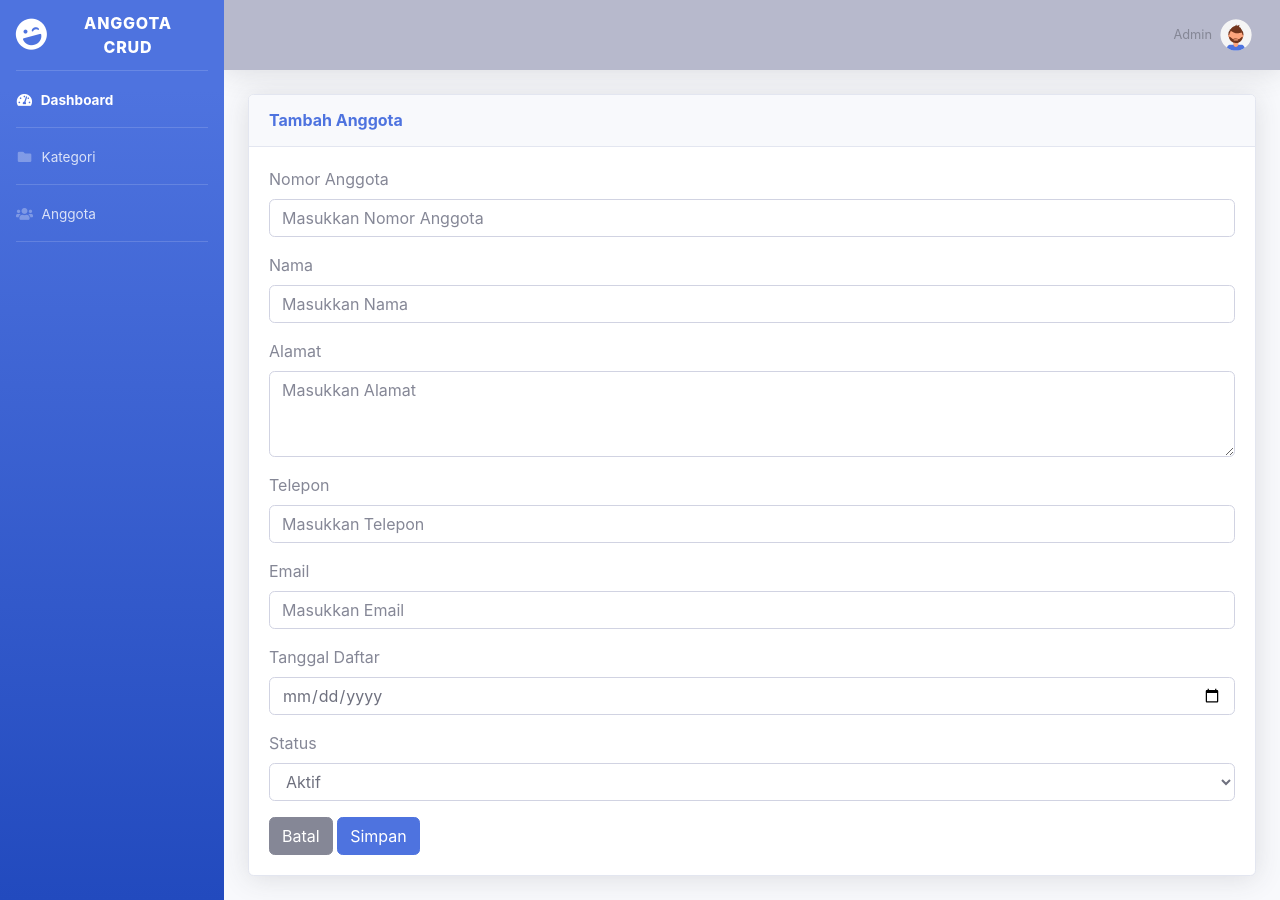
After one commit to sofiatun-24/CI_SOFI241, a CodeIgniter app: page /database/anggota/tambah in a window 1280 px wide. The commit adds this page. Run offline with CodeIgniter, Linux system fonts and the light colour scheme; some libraries are stand-ins or nearby versions.

Commit message:
uts anggota crud

```diff
--- /dev/null
+++ b/application/controllers/anggota.php
@@ -0,0 +1,114 @@
+<?php
+defined('BASEPATH') OR exit('No direct script access allowed');
+
+class Anggota extends CI_Controller {
+
+    public function __construct()
+    {
+        parent::__construct();
+        $this->load->model('Anggota_model');
+    }
+
+    public function index()
+    {
+        $data['anggota'] = $this->Anggota_model->get_all();
+        $this->load->view('templates/header');
+        $this->load->view('templates/sidebar');
+        $this->load->view('templates/topbar');
+        $this->load->view('anggota/index', $data);
+        $this->load->view('templates/footer');
+    }
+
+    public function tambah()
+    {
+        $this->load->view('templates/header');
+        $this->load->view('templates/sidebar');
+        $this->load->view('templates/topbar');
+        $this->load->view('anggota/tambah');
+        $this->load->view('templates/footer');
+    }
+
+    public function simpan()
+    {
+        $this->load->library('form_validation');
+        $this->form_validation->set_rules('nomor_anggota', 'Nomor Anggota', 'required');
+        $this->form_validation->set_rules('nama', 'Nama', 'required');
+        $this->form_validation->set_rules('alamat', 'Alamat', 'required');
+        $this->form_validation->set_rules('telepon', 'Telepon', 'required');
+        $this->form_validation->set_rules('email', 'Email', 'required|valid_email');
+        $this->form_validation->set_rules('tanggal_daftar', 'Tanggal Daftar', 'required');
+
+        if ($this->form_validation->run() == FALSE) {
+            $this->load->view('templates/header');
+            $this->load->view('templates/sidebar');
+            $this->load->view('templates/topbar');
+            $this->load->view('anggota/tambah');
+            $this->load->view('templates/footer');
+        } else {
+$data = [
+    'nomor_anggota' => $this->input->post('nomor_anggota'),
+    'nama'          => $this->input->post('nama'),
+    'alamat'        => $this->input->post('alamat'),
+    'telepon'       => $this->input->post('telepon'),
+    'email'         => $this->input->post('email'),
+    'tanggal_daftar'=> $this->input->post('tanggal_daftar'),
+];
+
+            $this->Anggota_model->insert($data);
+            $this->session->set_flashdata('success', 'Data anggota berhasil ditambahkan');
+            redirect('anggota');
+        }
+    }
+
+    public function hapus($id)
+    {
+        $this->Anggota_model->delete($id);
+        $this->session->set_flashdata('success', 'Data berhasil dihapus');
+        redirect('anggota');
+    }
+
+    public function edit($id)
+    {
+        $data['anggota'] = $this->Anggota_model->get_by_id($id);
+        $this->load->view('templates/header');
+        $this->load->view('templates/sidebar');
+        $this->load->view('templates/topbar');
+        $this->load->view('anggota/edit', $data);
+        $this->load->view('templates/footer');
+    }
+
+    public function update($id)
+    {
+        $this->load->library('form_validation');
+        $this->form_validation->set_rules('nomor_anggota', 'Nomor Anggota', 'required');
+        $this->form_validation->set_rules('nama', 'Nama', 'required');
+        $this->form_validation->set_rules('alamat', 'Alamat', 'required');
+        $this->form_validation->set_rules('telepon', 'Telepon', 'required');
+        $this->form_validation->set_rules('email', 'Email', 'required|valid_email');
+        $this->form_validation->set_rules('tanggal_daftar', 'Tanggal Daftar', 'required');
+        $this->form_validation->set_rules('status', 'Status', 'required');
+
+        if ($this->form_validation->run() == FALSE) {
+            $data['anggota'] = $this->Anggota_model->get_by_id($id);
+            $this->load->view('templates/header');
+            $this->load->view('templates/sidebar');
+            $this->load->view('templates/topbar');
+            $this->load->view('anggota/edit', $data);
+            $this->load->view('templates/footer');
+        } else {
+            $data = [
+                'nomor_anggota' => $this->input->post('nomor_anggota'),
+                'nama'          => $this->input->post('nama'),
+                'alamat'        => $this->input->post('alamat'),
+                'telepon'       => $this->input->post('telepon'),
+                'email'         => $this->input->post('email'),
+                'tanggal_daftar'=> $this->input->post('tanggal_daftar'),
+                'status'        => $this->input->post('status'),
+            ];
+
+            $this->Anggota_model->update($id, $data);
+            $this->session->set_flashdata('success', 'Data berhasil diupdate');
+            redirect('anggota');
+        }
+    }
+}
--- /dev/null
+++ b/application/models/anggota_model.php
@@ -0,0 +1,33 @@
+<?php
+defined('BASEPATH') OR exit('No direct script access allowed');
+
+class Anggota_model extends CI_Model {
+
+    protected $table = 'anggota';
+    protected $pk    = 'nomor_anggota';
+
+    public function get_all()
+    {
+        return $this->db->get($this->table)->result();
+    }
+
+    public function get_by_id($id)
+    {
+        return $this->db->get_where($this->table, [$this->pk => $id])->row();
+    }
+
+    public function insert($data)
+    {
+        return $this->db->insert($this->table, $data);
+    }
+
+    public function update($id, $data)
+    {
+        return $this->db->update($this->table, $data, [$this->pk => $id]);
+    }
+
+    public function delete($id)
+    {
+        return $this->db->delete($this->table, [$this->pk => $id]);
+    }
+}
--- /dev/null
+++ b/application/views/anggota/tambah.php
@@ -0,0 +1,79 @@
+<div class="container-fluid">
+    <div class="card shadow mb-4">
+        <div class="card-header py-3">
+            <h6 class="m-0 font-weight-bold text-primary">Tambah Anggota</h6>
+        </div>
+        <div class="card-body">
+            <?php if (validation_errors()): ?>
+                <div class="alert alert-danger">
+                    <?= validation_errors() ?>
+                </div>
+            <?php endif; ?>
+
+            <form action="<?= base_url('anggota/simpan') ?>" method="post">
+                <div class="form-group">
+                    <label>Nomor Anggota</label>
+                    <input type="text" name="nomor_anggota"
+                           class="form-control <?= form_error('nomor_anggota') ? 'is-invalid' : '' ?>"
+                           value="<?= set_value('nomor_anggota') ?>"
+                           placeholder="Masukkan Nomor Anggota">
+                    <div class="invalid-feedback"><?= form_error('nomor_anggota') ?></div>
+                </div>
+
+                <div class="form-group">
+                    <label>Nama</label>
+                    <input type="text" name="nama"
+                           class="form-control <?= form_error('nama') ? 'is-invalid' : '' ?>"
+                           value="<?= set_value('nama') ?>"
+                           placeholder="Masukkan Nama">
+                    <div class="invalid-feedback"><?= form_error('nama') ?></div>
+                </div>
+
+                <div class="form-group">
+                    <label>Alamat</label>
+                    <textarea name="alamat" rows="3"
+                              class="form-control <?= form_error('alamat') ? 'is-invalid' : '' ?>"
+                              placeholder="Masukkan Alamat"><?= set_value('alamat') ?></textarea>
+                    <div class="invalid-feedback"><?= form_error('alamat') ?></div>
+                </div>
+
+                <div class="form-group">
+                    <label>Telepon</label>
+                    <input type="text" name="telepon"
+                           class="form-control <?= form_error('telepon') ? 'is-invalid' : '' ?>"
+                           value="<?= set_value('telepon') ?>"
+                           placeholder="Masukkan Telepon">
+                    <div class="invalid-feedback"><?= form_error('telepon') ?></div>
+                </div>
+
+                <div class="form-group">
+                    <label>Email</label>
+                    <input type="email" name="email"
+                           class="form-control <?= form_error('email') ? 'is-invalid' : '' ?>"
+                           value="<?= set_value('email') ?>"
+                           placeholder="Masukkan Email">
+                    <div class="invalid-feedback"><?= form_error('email') ?></div>
+                </div>
+
+                <div class="form-group">
+                    <label>Tanggal Daftar</label>
+                    <input type="date" name="tanggal_daftar"
+                           class="form-control <?= form_error('tanggal_daftar') ? 'is-invalid' : '' ?>"
+                           value="<?= set_value('tanggal_daftar') ?>">
+                    <div class="invalid-feedback"><?= form_error('tanggal_daftar') ?></div>
+                </div>
+
+                <div class="form-group">
+    <label>Status</label>
+    <select name="status" class="form-control">
+        <option value="Aktif" <?= set_value('status') == 'Aktif' ? 'selected' : '' ?>>Aktif</option>
+        <option value="Tidak Aktif" <?= set_value('status') == 'Tidak Aktif' ? 'selected' : '' ?>>Tidak Aktif</option>
+    </select>
+                </div>
+
+                <a href="<?= base_url('anggota') ?>" class="btn btn-secondary">Batal</a>
+                <button type="submit" class="btn btn-primary">Simpan</button>
+            </form>
+        </div>
+    </div>
+</div>
--- a/application/views/templates/sidebar.php
+++ b/application/views/templates/sidebar.php
@@ -4,7 +4,7 @@
     <div class="sidebar-brand-icon rotate-n-15">
         <i class="fas fa-laugh-wink"></i>
     </div>
-    <div class="sidebar-brand-text mx-3">Perpustakaan</div>
+    <div class="sidebar-brand-text mx-3">Anggota CRUD</div>
 </a>
 <hr class="sidebar-divider my-0">
 
@@ -24,6 +24,15 @@
     </a>
 </li>
 
+<hr class="sidebar-divider my-0">
+
+<li class="nav-item">
+    <a class="nav-link" href="<?= site_url('anggota'); ?>">
+        <i class="fas fa-fw fa-users"></i>
+        <span>Anggota</span>
+    </a>
+</li>
+
 <hr class="sidebar-divider d-none d-md-block">
 
 </ul>
```
Also changed, not shown: anggota.sql (added, +54 -0 lines), application/views/anggota/edit.php (added, +79 -0 lines), application/views/anggota/index.php (added, +81 -0 lines).
